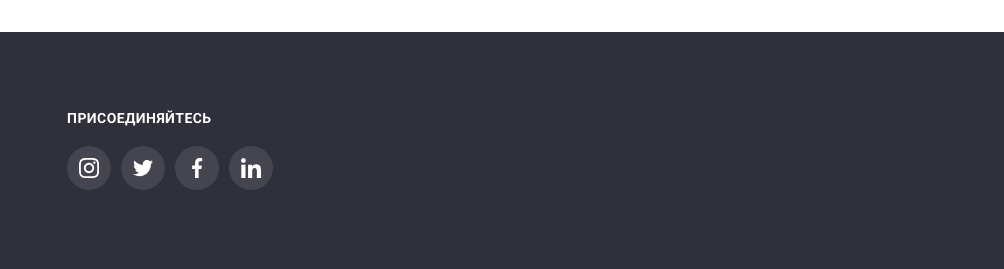
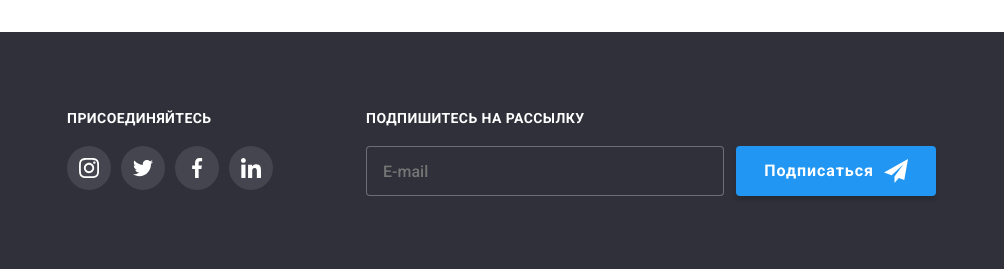
Before and after one commit to Ivanka1991/goit-markup-hw-06, a plain HTML site: page portfolio.html in a window 1280 px wide. Shown: the part 1592-1861 px from the top of the page, 276-1280 px from the left. Drawn offline with nearby package versions, Linux system fonts and the light colour scheme.

Commit message:
20.12.20 hw6(1)

```diff
--- a/portfolio.html
+++ b/portfolio.html
@@ -272,6 +272,16 @@
                         </li>
                     </ul>
                 </div>
+                <form class="footer-form">
+                    <p class="footer-form-text">Подпишитесь на рассылку</p>
+                    <span class="footer__form-content">
+                        <input type="email" name="email" id="email" placeholder="E-mail" class="footer__form-mail">
+                        <button type="submit" class="footer-form-btn">Подписаться
+                            <svg class="plane">
+                                <use href="./images/sprite.svg#icon-plane"></use>
+                            </svg>
+                        </button></span>
+                </form>
             </div>
         </div>
 
```
